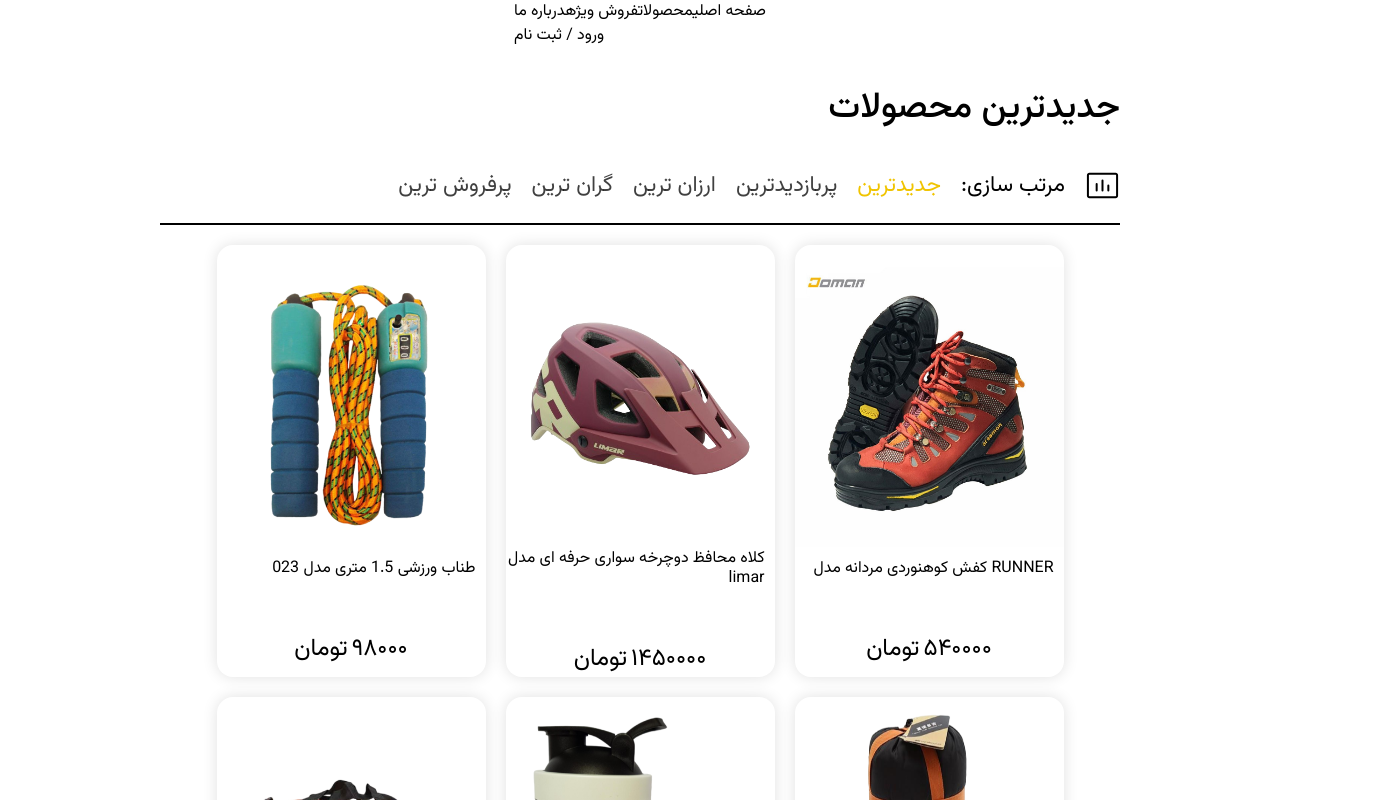
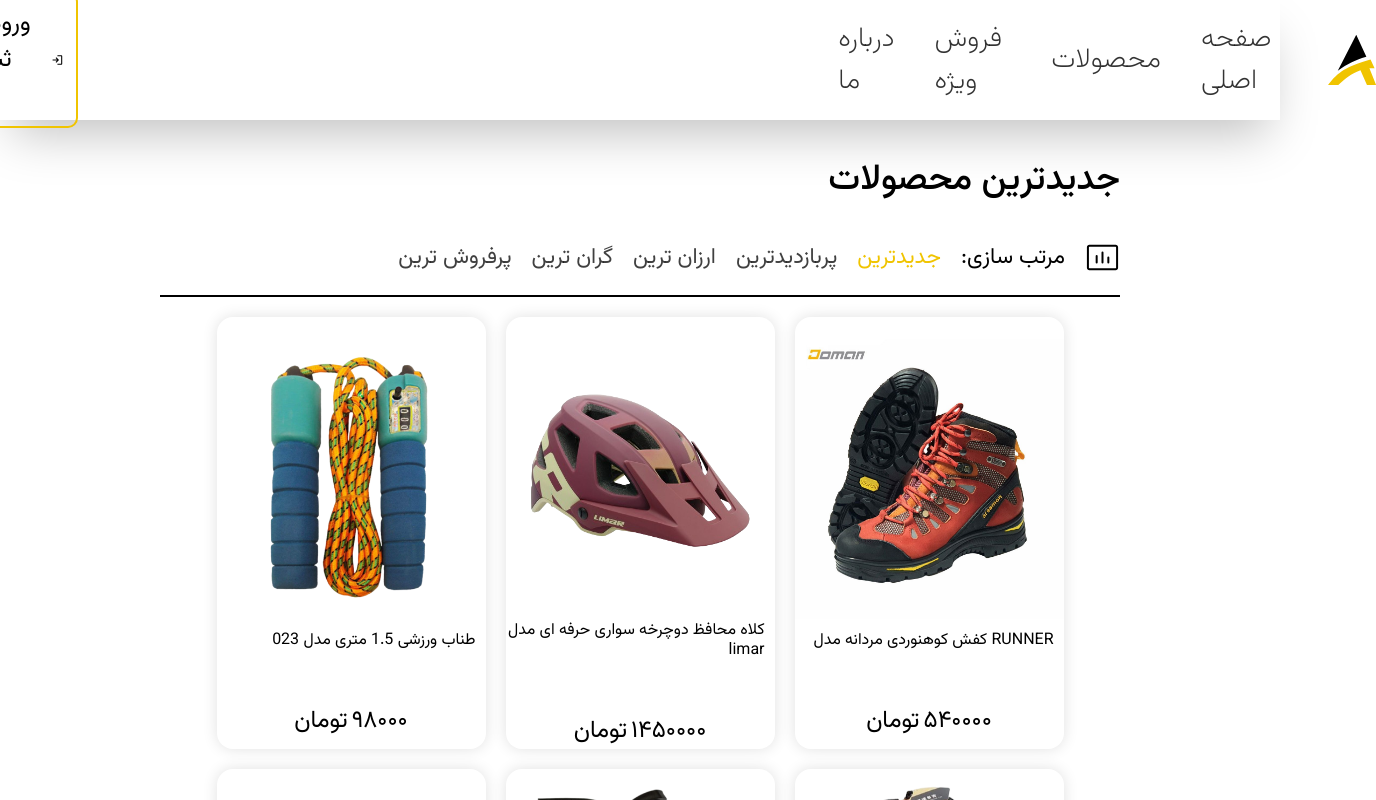
Before and after one commit to sepehrbaniardalan/FVarzeshi, a React (Vite) app: page /products in a window 1280 px wide. Shown: the top 800 px of the page, 1376 px wide, since content can reach past the window. Built offline with nearby package versions, Linux system fonts and the light colour scheme.

Commit message:
Create Header

```diff
--- a/src/App.jsx
+++ b/src/App.jsx
@@ -11,6 +11,7 @@ import Layout from './components/partial'
 import Sale from './pages/homePage/components/sale'
 import About from './pages/homePage/components/about'
 import Login from './pages/homePage/components/login'
+import Detail from './pages/homePage/components/Detail'
 export default function App() {
   return (
     <Layout>
@@ -20,6 +21,7 @@ export default function App() {
         <Route path="/sale" element={<Sale />} />
         <Route path="/about" element={<About />} />
         <Route path="/login" element={<Login />} />
+        <Route path='/Detail/:id' element={<Detail />}></Route>
       </Routes>
     </Layout>
   )
--- a/src/components/partial/index.jsx
+++ b/src/components/partial/index.jsx
@@ -1,20 +1,37 @@
 import React from 'react'
 import { Link } from 'react-router-dom'
+import toPersianNumber from '../ui/number'
 export default function Layout({ children }) {
   return (
     <div className='w-full flex flex-col justify-center items-center'>
-      <header>
-        <nav>
-          <Link to="/">صفحه اصلی</Link>
-          <Link to="/products">محصولات</Link>
-          <Link to="/sale">فروش ویژه</Link>
-          <Link to="/about">درباره ما</Link>
+      <header className='w-full flex flex-row-reverse justify-center items-center gap-190  p-5 shadow-2xl h-30  '>
+        <nav className='flex flex-row-reverse justify-center items-center gap-10 '>
+          <svg width="74" height="78" viewBox="0 0 74 78" fill="none" xmlns="http://www.w3.org/2000/svg">
+            <path d="M0 77.4688C15.2573 57.1632 29.091 48.331 65.3953 38.1562L71.5907 51.7123H63.6744L74 77.4688H59.8884L49.907 54.7624C34.1538 61.38 27.9318 66.0585 15.8326 77.4688H0Z" fill="#F0C400" />
+            <path d="M15.0312 55.5L43.4216 0L58.9688 33.9167C40.117 39.4793 30.6227 44.4146 15.0312 55.5Z" fill="black" />
+          </svg>
+          <Link className='font-extralight text-[28px] text-[#000000CC]' to="/">صفحه اصلی</Link>
+          <Link className='font-extralight text-[28px] text-[#000000CC]' to="/products">محصولات</Link>
+          <Link className='font-extralight text-[28px] text-[#000000CC]' to="/sale">فروش ویژه</Link>
+          <Link className='font-extralight text-[28px] text-[#000000CC]' to="/about">درباره ما</Link>
+
         </nav>
-        <div className="left">
-          <Link to="/login">ورود / ثبت نام</Link>
+        <div className="flex justify-center items-center flex-row-reverse gap-10 ">
+          <div className='flex gap-5 justify-center items-center border-2 border-[#F0C400]  rounded-[10px] p-3'>
+            <Link className='text-[24px]' to="/login">ورود / ثبت نام</Link>
+            <svg width="30" height="30" viewBox="0 0 30 30" fill="none" xmlns="http://www.w3.org/2000/svg">
+              <path d="M15 26.25V23.75H23.75V6.25H15V3.75H23.75C24.4375 3.75 25.0263 3.995 25.5163 4.485C26.0063 4.975 26.2508 5.56333 26.25 6.25V23.75C26.25 24.4375 26.0054 25.0263 25.5163 25.5163C25.0271 26.0063 24.4383 26.2508 23.75 26.25H15ZM12.5 21.25L10.7812 19.4375L13.9688 16.25H3.75V13.75H13.9688L10.7812 10.5625L12.5 8.75L18.75 15L12.5 21.25Z" fill="black" />
+            </svg>
+          </div>
+          <div className='relative flex flex-col bottom-2'>
+            <p className='rounded-full  size-4 left-8 bottom-1 z-10  bg-[#F0C400] relative flex justify-center items-center  '>{toPersianNumber(0)}</p>
+            <svg className='absolute' width="42" height="42" viewBox="0 0 42 42" fill="none" xmlns="http://www.w3.org/2000/svg">
+              <path d="M33.3333 33.3333C31.0208 33.3333 29.1667 35.1875 29.1667 37.5C29.1667 38.6051 29.6057 39.6649 30.3871 40.4463C31.1685 41.2277 32.2283 41.6667 33.3333 41.6667C34.4384 41.6667 35.4982 41.2277 36.2796 40.4463C37.061 39.6649 37.5 38.6051 37.5 37.5C37.5 36.3949 37.061 35.3351 36.2796 34.5537C35.4982 33.7723 34.4384 33.3333 33.3333 33.3333ZM0 0V4.16667H4.16667L11.6667 19.9792L8.83333 25.0833C8.52083 25.6667 8.33333 26.3542 8.33333 27.0833C8.33333 28.1884 8.77232 29.2482 9.55372 30.0296C10.3351 30.811 11.3949 31.25 12.5 31.25H37.5V27.0833H13.375C13.2369 27.0833 13.1044 27.0285 13.0067 26.9308C12.909 26.8331 12.8542 26.7006 12.8542 26.5625C12.8542 26.4583 12.875 26.375 12.9167 26.3125L14.7917 22.9167H30.3125C31.875 22.9167 33.25 22.0417 33.9583 20.7708L41.4167 7.29167C41.5625 6.95833 41.6667 6.60417 41.6667 6.25C41.6667 5.69747 41.4472 5.16756 41.0565 4.77686C40.6658 4.38616 40.1359 4.16667 39.5833 4.16667H8.77083L6.8125 0M12.5 33.3333C10.1875 33.3333 8.33333 35.1875 8.33333 37.5C8.33333 38.6051 8.77232 39.6649 9.55372 40.4463C10.3351 41.2277 11.3949 41.6667 12.5 41.6667C13.6051 41.6667 14.6649 41.2277 15.4463 40.4463C16.2277 39.6649 16.6667 38.6051 16.6667 37.5C16.6667 36.3949 16.2277 35.3351 15.4463 34.5537C14.6649 33.7723 13.6051 33.3333 12.5 33.3333Z" fill="black" fill-opacity="0.9" />
+            </svg>
+          </div>
         </div>
-      </header>
+      </header >
       {children}
-    </div>
+    </div >
   )
 }
--- /dev/null
+++ b/src/pages/homePage/components/Detail/index.jsx
@@ -0,0 +1,8 @@
+function Detail() {
+    return(
+     <div>
+
+     </div>
+    )
+}
+export default Detail
--- a/src/pages/homePage/components/products/index.jsx
+++ b/src/pages/homePage/components/products/index.jsx
@@ -1,6 +1,7 @@
 import React, { useState } from 'react'
 import { products, sort } from '../../../../core/constants'
 import toPersianNumber from '../../../../components/ui/number'
+import { Link } from 'react-router-dom'
 
 export default function Products() {
   const [Value, setValue] = useState("normal")
@@ -54,9 +55,12 @@ export default function Products() {
           <div key={index} className='w-[269px]  shadow-[0_0_15px_rgba(0,0,0,0.12)] rounded-2xl border-none flex flex-col gap-3 justify-center items-center'>
             <div className='relative right-[95px] w-3/10 flex flex-col justify-center items-center top-6'>
               <img src={item.img} alt="" className='absolute ' />
+
               <p className={`relative bottom-3 right-2 text-[20px]  ${item.img ? "flex" : "hidden"} -rotate-45 `} >25%</p>
             </div>
-            <img src={item.image} alt="" className='size-70' />
+            <Link to={`/Detail/${item.id}`}>
+              <img src={item.image} alt="" className='size-70' />
+            </Link>
             <p className='text-right w-full mb-10 mr-5 leading-5'>{item.title}</p>
             <p className={` flex ${item.price ? "hidden" : "flex"} text-[24px] text-[#FFB800] gap-1 `}><span className={`${toPersianNumber(item.newprice) ? "flex" : "hidden"}`}>تومان</span>{toPersianNumber(item.newprice)}</p>
             <p className={` flex ${item.price ? "hidden" : "flex"} text-[16px] text-[#000000B2] line-through gap-1`}><span className={`${toPersianNumber(item.oldPrice) ? "flex" : "hidden"}`}>تومان</span>{toPersianNumber(item.oldPrice)}</p>
@@ -66,13 +70,13 @@ export default function Products() {
         ))}
         <div className='flex gap-5 mt-10 mb-10 flex-row-reverse'>
           {Array.from({ length: totalPage }, (_, index) => (
-            <button className={`rounded-2xl p-3 w-15 text-[20px] ${currentPage === index+1 ? "bg-[#FFB800] border-none text-white" : "bg-white text-[#282828] border border-[#282828]" }`} onClick={() => setCurrentPage(index + 1)} key={index}>
+            <button className={`rounded-2xl p-3 w-15 text-[20px] ${currentPage === index + 1 ? "bg-[#FFB800] border-none text-white" : "bg-white text-[#282828] border border-[#282828]"}`} onClick={() => setCurrentPage(index + 1)} key={index}>
               {index + 1}
             </button>
           ))}
         </div>
       </div>
-    </div>
+    </div >
 
 
   )
```
